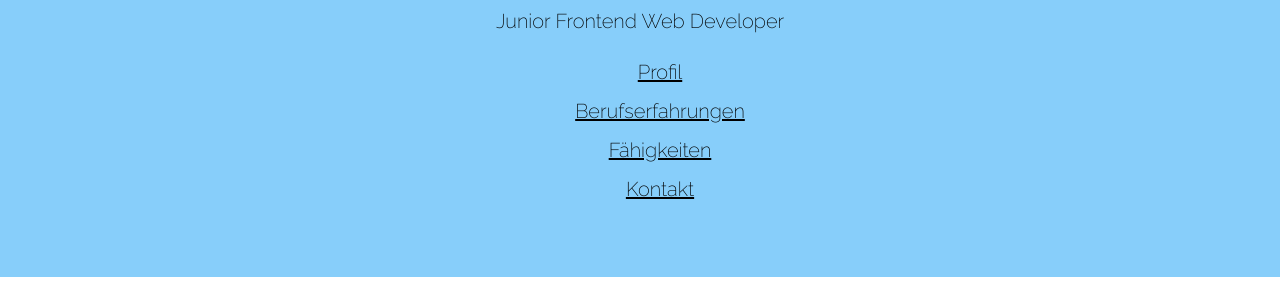
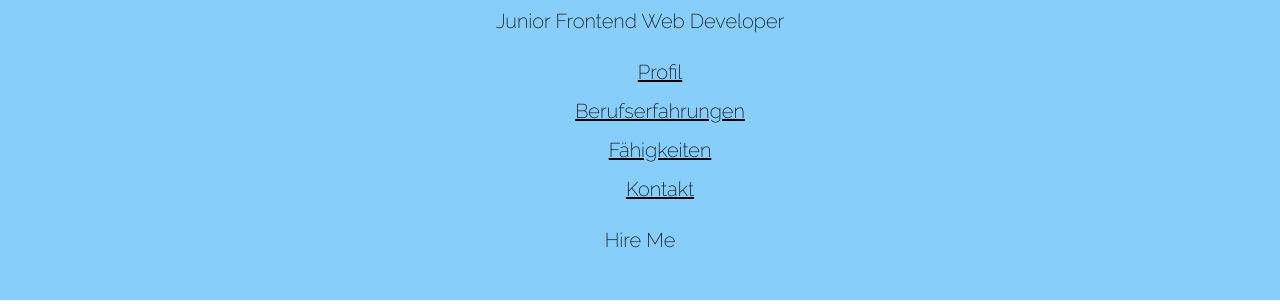
Before and after one commit to Chronike/first-step-with-html, a plain HTML site: page index.html in a window 1280 px wide. Shown: the part 143-451 px from the top of the page. Drawn offline with nearby package versions, Linux system fonts and the light colour scheme.

Commit message:
add aside-hireme

```diff
--- a/index.html
+++ b/index.html
@@ -28,6 +28,7 @@
                 <li class="li-style"> <a class="navlist" href="#Kontakt">Kontakt</a> </li>
             </ul>
         </nav>
+        <aside class="hireme">Hire Me</aside>
 
 
     </header>
```
